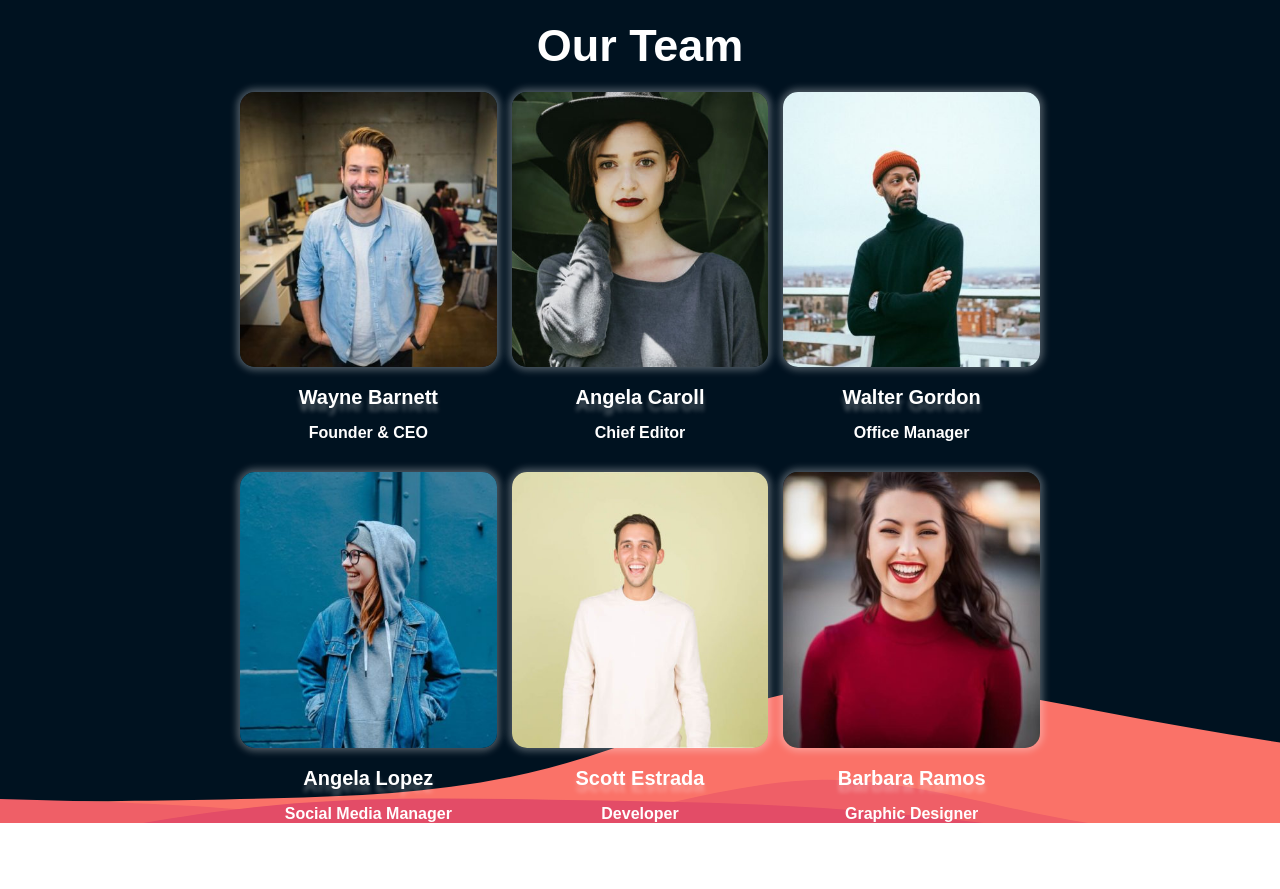
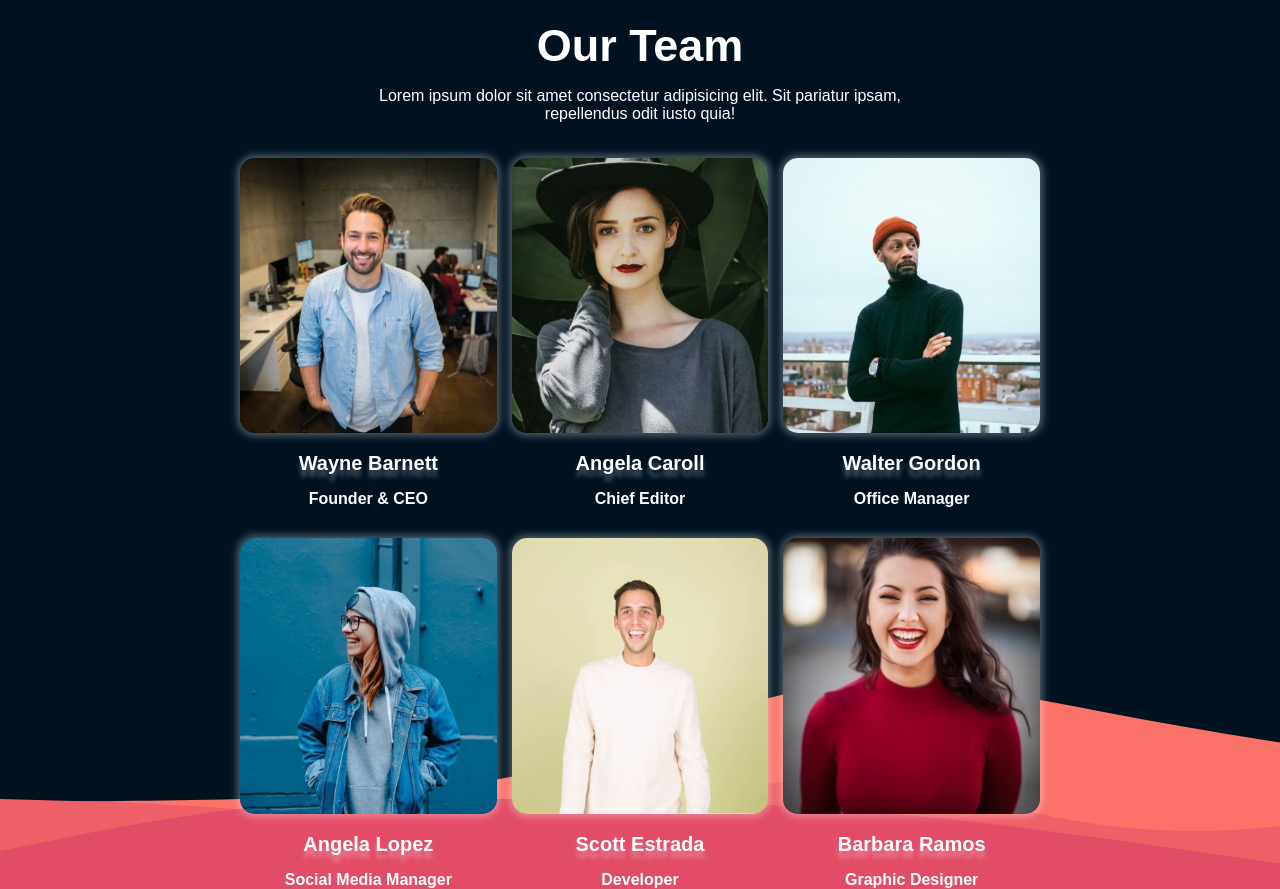
Before and after one commit to FrancescoDOrtona/js-our-team, a plain HTML site: page index.html in a window 1280 px wide. Before the commit the page ends 823 px from the top, so only its background shows below. Drawn offline with Linux system fonts and the light colour scheme; a web font is replaced by a local one.

Commit message:
Add: header paragraph. Change: add container-sm to header

```diff
--- a/css/style.css
+++ b/css/style.css
@@ -12,6 +12,11 @@ body{
     color: white;
 }
 
+.container-sm{
+    max-width: 600px;
+    margin: 0 auto;
+}
+
 .container{
     max-width: 800px;
     margin: 0 auto;
@@ -24,6 +29,10 @@ header{
 
 header h1{
     font-size: 45px;
+}
+
+header p {
+    padding: 15px 0px;
 }
 
 img{
--- a/index.html
+++ b/index.html
@@ -11,8 +11,9 @@
 </head>
 <body>
     <header>
-        <div class="container">
+        <div class="container-sm">
             <h1>Our Team</h1>
+            <p>Lorem ipsum dolor sit amet consectetur adipisicing elit. Sit pariatur ipsam, repellendus odit iusto quia!</p>
         </div>
     </header>
 
```
